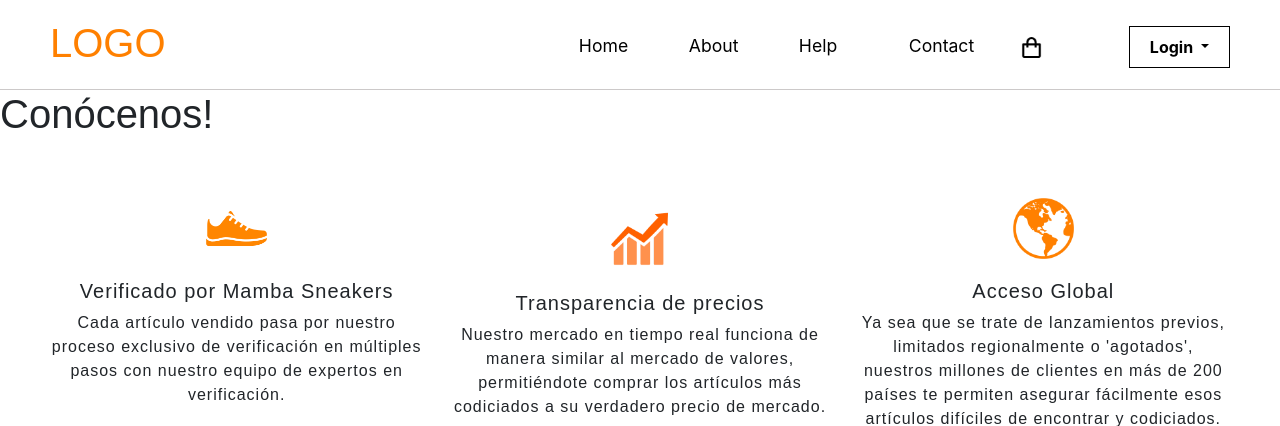
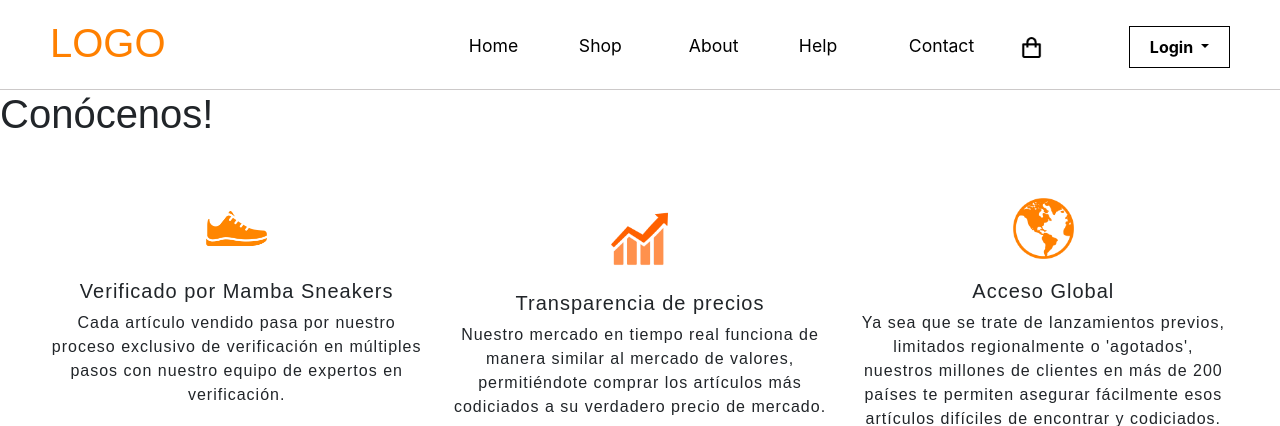
Before and after one commit to LiroSiza/MAMBAsneakers, a PHP site: page /pages/about.php in a window 1280 px wide. Shown: the top 426 px of the page. Run offline with PHP 8.4, Linux system fonts and the light colour scheme; style sheets or scripts are compiled from the project's sources; some libraries are stand-ins or nearby versions.

Commit message:
arreglo de header por el cambio a .php

```diff
--- a/includes/headr.php
+++ b/includes/headr.php
@@ -124,6 +124,7 @@
 
             <ul id="nav-links">
                 <li class="navL"><a href="homee.php" class="links">Home</a></li>
+                <li class="navL"><a href="shop.php" class="links">Shop</a></li>
                 <li class="navL"><a href="about.php" class="links">About</a></li>
                 <li class="navL"><a href="help.php" class="links">Help</a></li>
                 <li class="navL"><a href="contact.php" class="links">Contact</a></li>
```
Also changed, not shown: includes/headr.html (deleted).
